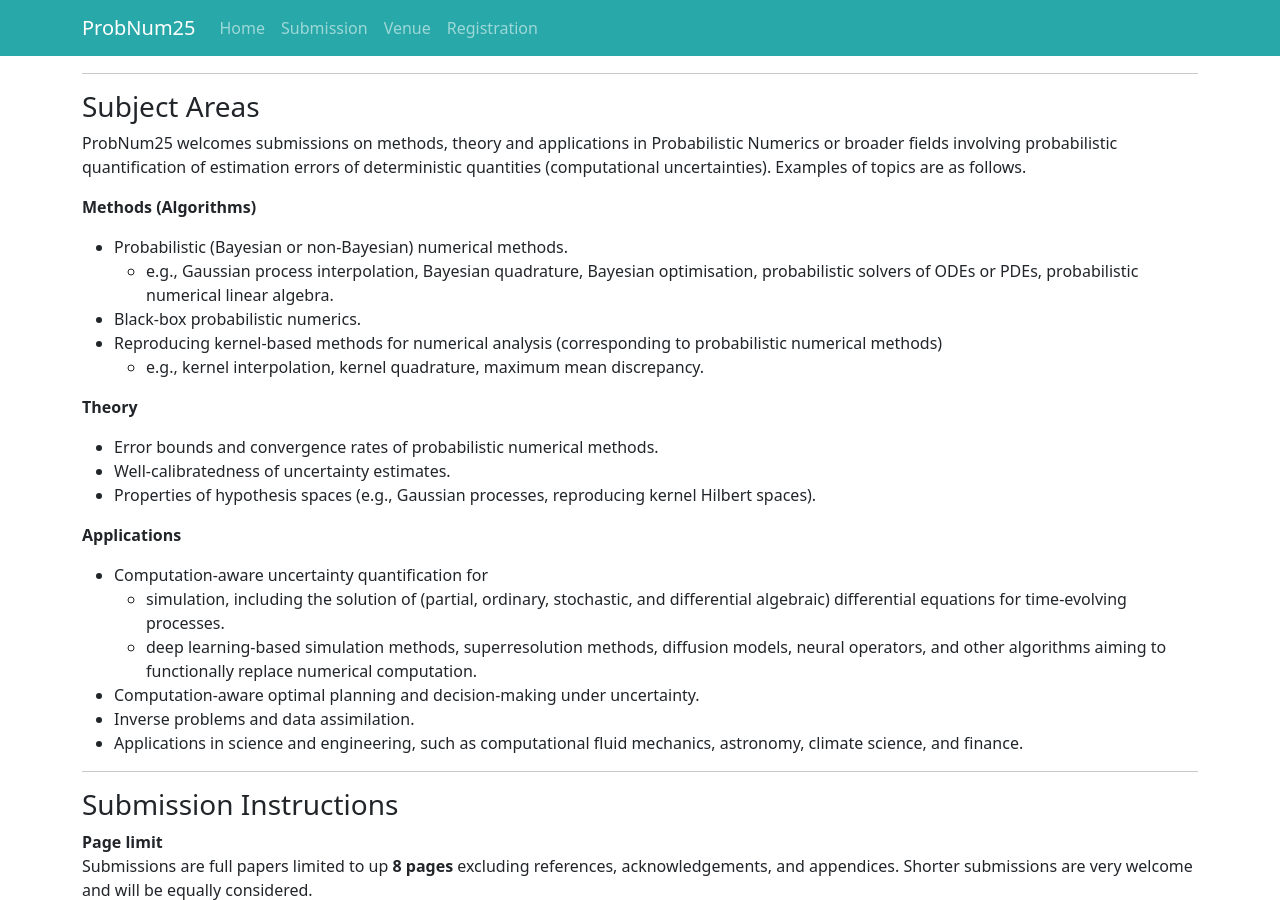
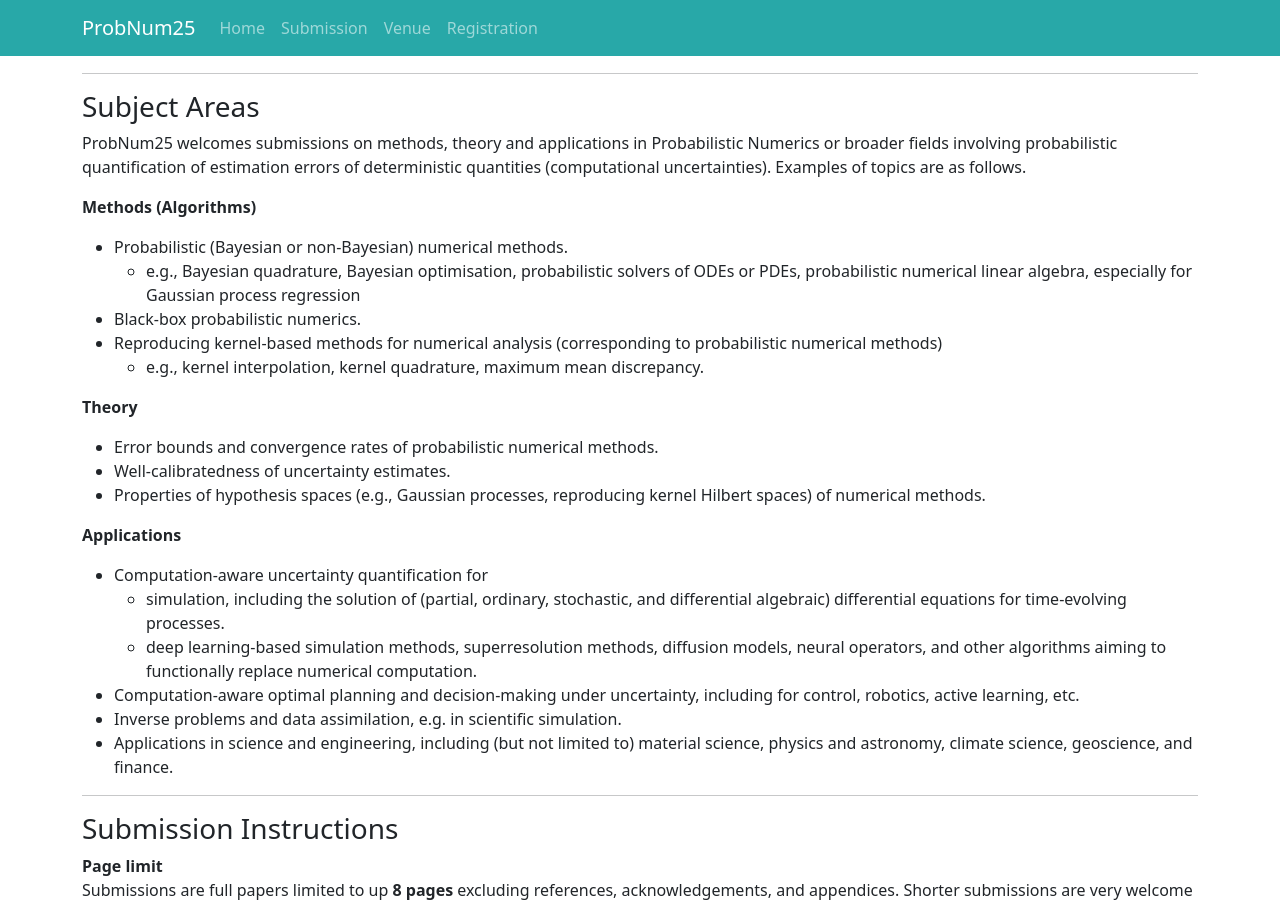
Before and after one commit to probnum2026/probnum2026.github.io, a Jekyll site: the page built from submissions.md, in a window 1280 px wide and 900 px high, scrolled down 760 px. Built offline with Jekyll 4.4.1, drawn with Linux system fonts in a browser that asks for light colours; nearby versions of some CDN libraries.

Commit message:
Update submissions.md
Extended and polished some of the subject areas.

```diff
--- a/submissions.md
+++ b/submissions.md
@@ -32,7 +32,7 @@ ProbNum25 welcomes submissions on methods, theory and applications in Probabilis
 
 **Methods (Algorithms)**
 - Probabilistic (Bayesian or non-Bayesian) numerical methods.
-  - e.g., Gaussian process interpolation, Bayesian quadrature, Bayesian optimisation, probabilistic solvers of ODEs or PDEs, probabilistic numerical linear algebra.
+  - e.g., Bayesian quadrature, Bayesian optimisation, probabilistic solvers of ODEs or PDEs, probabilistic numerical linear algebra, especially for Gaussian process regression
 - Black-box probabilistic numerics.
 - Reproducing kernel-based methods for numerical analysis (corresponding to probabilistic numerical methods)
   - e.g., kernel interpolation, kernel quadrature, maximum mean discrepancy.
@@ -40,15 +40,15 @@ ProbNum25 welcomes submissions on methods, theory and applications in Probabilis
 **Theory**
 - Error bounds and convergence rates of probabilistic numerical methods.
 - Well-calibratedness of uncertainty estimates.
-- Properties of hypothesis spaces (e.g., Gaussian processes, reproducing kernel Hilbert spaces).
+- Properties of hypothesis spaces (e.g., Gaussian processes, reproducing kernel Hilbert spaces) of numerical methods.
 
 **Applications**
 - Computation-aware uncertainty quantification for
   -  simulation, including the solution of (partial, ordinary, stochastic, and differential algebraic) differential equations for time-evolving processes.
   -  deep learning-based simulation methods, superresolution methods, diffusion models, neural operators, and other algorithms aiming to functionally replace numerical computation.
-- Computation-aware optimal planning and decision-making under uncertainty.
-- Inverse problems and data assimilation.
-- Applications in science and engineering, such as computational fluid mechanics, astronomy, climate science, and finance.
+- Computation-aware optimal planning and decision-making under uncertainty, including for control, robotics, active learning, etc.
+- Inverse problems and data assimilation, e.g. in scientific simulation.
+- Applications in science and engineering, including (but not limited to) material science, physics and astronomy, climate science, geoscience, and finance.
 
 ---
 ### Submission Instructions
```
